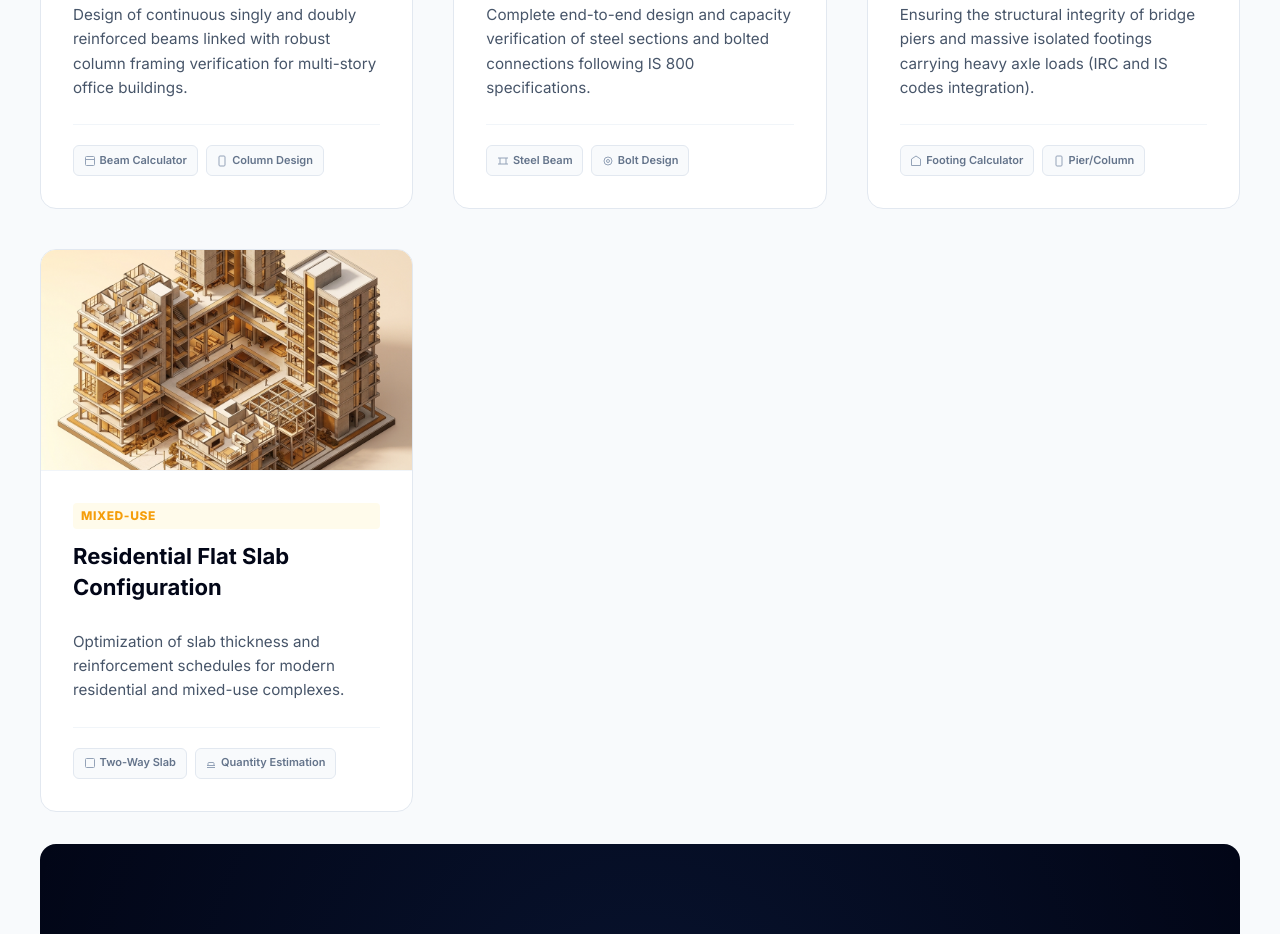
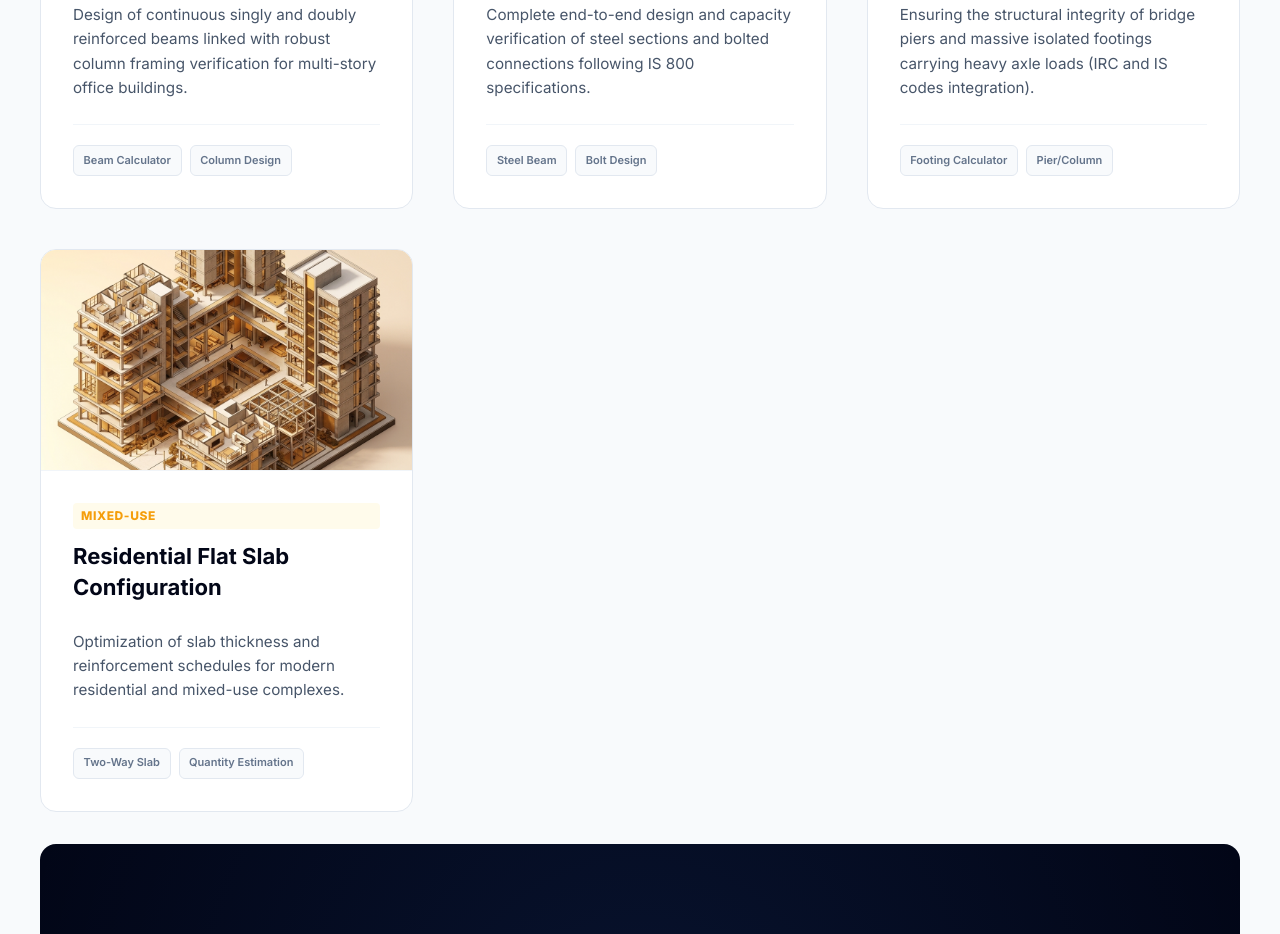
Before and after one commit to luminiferousBOT/stellar-civil, a website built with Vite: page showcase.html in a window 1280 px wide. Shown: the part 794-1728 px from the top of the page. Built offline with nearby package versions, Linux system fonts and the light colour scheme.

Commit message:
style: remove SVG icons from showcase cards tool badges

```diff
--- a/showcase.html
+++ b/showcase.html
@@ -110,16 +110,9 @@
               framing verification for multi-story office buildings.</p>
             <div class="showcase-footer">
               <span class="tool-badge">
-                <svg viewBox="0 0 24 24" fill="none" stroke="currentColor" stroke-width="2">
-                  <rect x="3" y="3" width="18" height="18" rx="2" />
-                  <line x1="3" y1="9" x2="21" y2="9" />
-                </svg>
                 Beam Calculator
               </span>
               <span class="tool-badge">
-                <svg viewBox="0 0 24 24" fill="none" stroke="currentColor" stroke-width="2">
-                  <rect x="6" y="2" width="12" height="20" rx="2" />
-                </svg>
                 Column Design
               </span>
             </div>
@@ -139,16 +132,9 @@
               connections following IS 800 specifications.</p>
             <div class="showcase-footer">
               <span class="tool-badge">
-                <svg viewBox="0 0 24 24" fill="none" stroke="currentColor" stroke-width="2">
-                  <path d="M2 6h20M2 18h20M6 6v12M18 6v12" />
-                </svg>
                 Steel Beam
               </span>
               <span class="tool-badge">
-                <svg viewBox="0 0 24 24" fill="none" stroke="currentColor" stroke-width="2">
-                  <circle cx="12" cy="12" r="3" />
-                  <circle cx="12" cy="12" r="8" />
-                </svg>
                 Bolt Design
               </span>
             </div>
@@ -167,15 +153,9 @@
               carrying heavy axle loads (IRC and IS codes integration).</p>
             <div class="showcase-footer">
               <span class="tool-badge">
-                <svg viewBox="0 0 24 24" fill="none" stroke="currentColor" stroke-width="2">
-                  <path d="M3 21h18M3 21V8l9-6 9 6v13" />
-                </svg>
                 Footing Calculator
               </span>
               <span class="tool-badge">
-                <svg viewBox="0 0 24 24" fill="none" stroke="currentColor" stroke-width="2">
-                  <rect x="6" y="2" width="12" height="20" rx="2" />
-                </svg>
                 Pier/Column
               </span>
             </div>
@@ -195,17 +175,9 @@
               and mixed-use complexes.</p>
             <div class="showcase-footer">
               <span class="tool-badge">
-                <svg viewBox="0 0 24 24" fill="none" stroke="currentColor" stroke-width="2">
-                  <rect x="3" y="3" width="18" height="18" rx="2" />
-                </svg>
                 Two-Way Slab
               </span>
               <span class="tool-badge">
-                <svg viewBox="0 0 24 24" fill="none" stroke="currentColor" stroke-width="2">
-                  <line x1="4" y1="21" x2="20" y2="21" />
-                  <line x1="4" y1="17" x2="20" y2="17" />
-                  <path d="M6 17v-4a2 2 0 0 1 2-2h8a2 2 0 0 1 2 2v4" />
-                </svg>
                 Quantity Estimation
               </span>
             </div>
```
